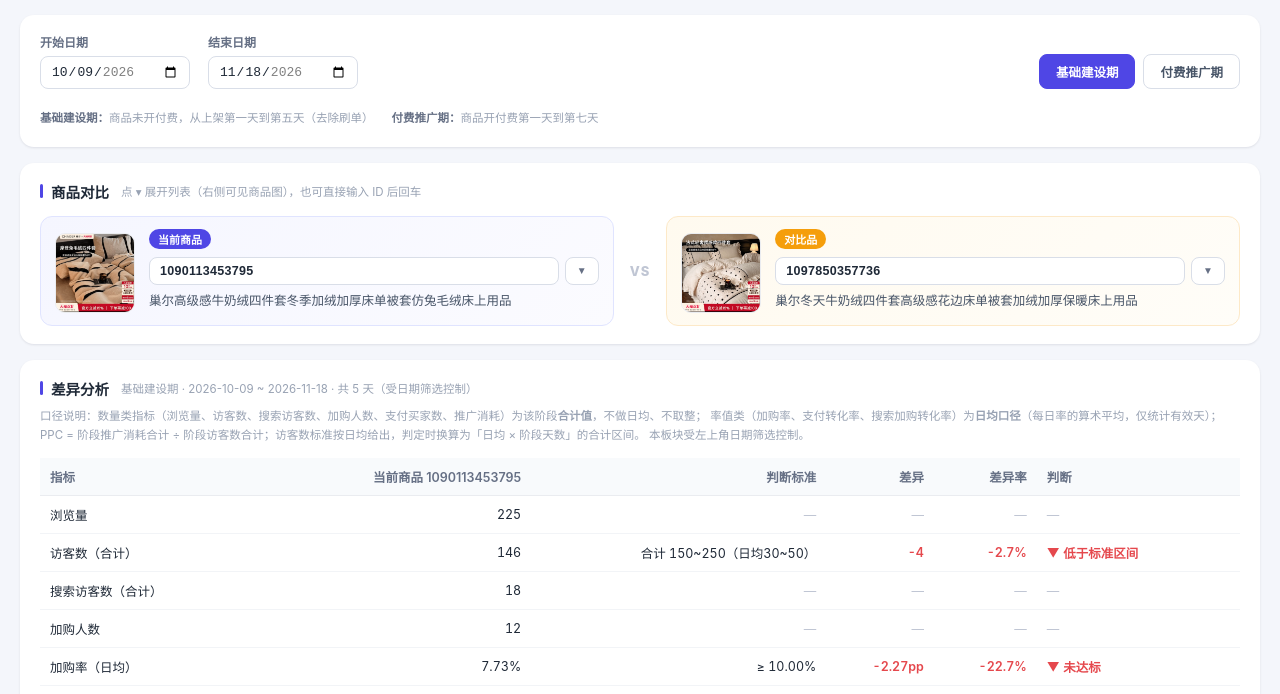
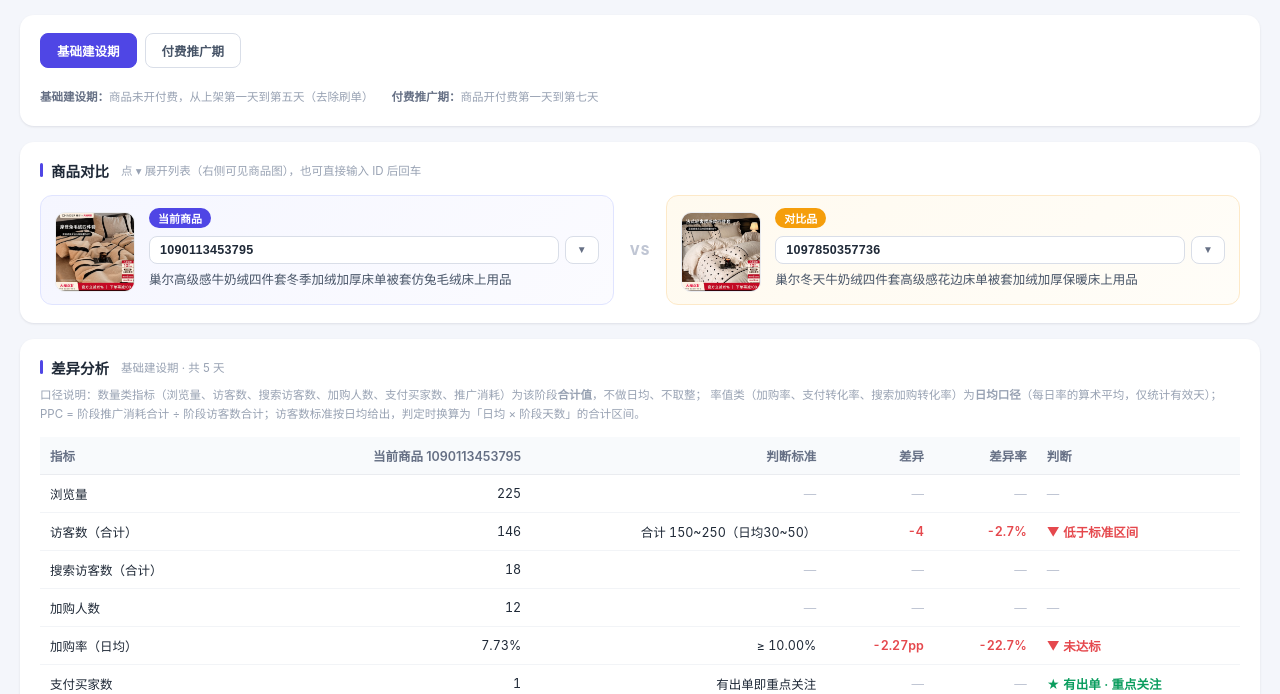
Before and after one commit to Puffbird-boop/myweb, a plain HTML site: page index.html in a window 1280 px wide. Shown: the part 80-774 px from the top of the page. Drawn offline with Linux system fonts and the light colour scheme.

Commit message:
Update index.html

```diff
--- a/index.html
+++ b/index.html
@@ -29,11 +29,7 @@
   .chart-filter:focus{border-color:#4f46e5; box-shadow:0 0 0 2px rgba(79,70,229,.1)}
 
   .filters{display:flex;gap:18px;align-items:flex-end;flex-wrap:wrap}
-  .filters label{display:flex;flex-direction:column;gap:6px;font-size:12px;color:#667085;font-weight:600}
-  .filters input{padding:7px 10px;border:1px solid #d9dee8;border-radius:8px;
-        font-size:13px;color:#1f2937;background:#fff;outline:none;min-width:150px}
-  .filters input:focus{border-color:#4f46e5;box-shadow:0 0 0 3px rgba(79,70,229,.1)}
-  .quick{display:flex;gap:8px;margin-left:auto;flex-wrap:wrap}
+  .quick{display:flex;gap:8px;flex-wrap:wrap}
   .quick button{padding:7px 16px;border:1px solid #d9dee8;background:#fff;border-radius:8px;
         cursor:pointer;font-size:12.5px;color:#475467;transition:.15s;font-family:inherit;font-weight:600}
   .quick button:hover{border-color:#4f46e5;color:#4f46e5;background:#f5f6ff}
@@ -138,8 +134,6 @@
   </header>
 
   <div class="card filters">
-    <label>开始日期<input type="date" id="startDate"></label>
-    <label>结束日期<input type="date" id="endDate"></label>
     <div class="quick" id="phaseSwitch">
       <button data-phase="base" class="on">基础建设期</button>
       <button data-phase="paid">付费推广期</button>
@@ -165,7 +159,6 @@
       口径说明：数量类指标（浏览量、访客数、搜索访客数、加购人数、支付买家数、推广消耗）为该阶段<b>合计值</b>，不做日均、不取整；
       率值类（加购率、支付转化率、搜索加购转化率）为<b>日均口径</b>（每日率的算术平均，仅统计有效天）；
       PPC = 阶段推广消耗合计 ÷ 阶段访客数合计；访客数标准按日均给出，判定时换算为「日均 × 阶段天数」的合计区间。
-      本板块受左上角日期筛选控制。
     </div>
     <table class="tbl" id="diffTable"></table>
   </div>
@@ -240,7 +233,7 @@
   </div>
 
   <div class="card">
-    <h2>分日明细 <small>按筛选区间与当前商品展示</small></h2>
+    <h2>分日明细 <small>按当前商品展示全部数据</small></h2>
     <div class="scroll">
       <table class="tbl sticky" id="detailTable"></table>
     </div>
@@ -429,12 +422,7 @@ const PRODUCTS = {
   '1092440033491': '巢尔仿貂绒四件套冬天加厚保暖牛奶珊瑚绒床单被套高级感床品套件'
 };
 
-const ALL_DATES = [...new Set(RAW.map(r => r.d))].sort();
-const MIN_DATE = ALL_DATES[0], MAX_DATE = ALL_DATES[ALL_DATES.length - 1];
-
 const state = {
-  start: MIN_DATE,
-  end: MAX_DATE,
   phase: 'base',
   pid: '1090113453795',
   cmpId: '1097850357736'
@@ -445,10 +433,6 @@ const fmtInt   = v => (v || 0).toLocaleString('zh-CN');
 const fmtPct   = v => (v * 100).toFixed(2) + '%';
 const fmtMoney = v => '¥' + (v || 0).toLocaleString('zh-CN', {minimumFractionDigits:2, maximumFractionDigits:2});
 
-function fmtDate(d){
-  const y = d.getFullYear(), m = String(d.getMonth()+1).padStart(2,'0'), dd = String(d.getDate()).padStart(2,'0');
-  return `${y}-${m}-${dd}`;
-}
 function dailyAvg(rows, fn){
   const vals = [];
   rows.forEach(r => {
@@ -506,11 +490,9 @@ function aggregate(rows){
   return a;
 }
 
-function aggregatePhase(id, phase, start, end){
+function aggregatePhase(id, phase){
   const map = phaseInfoOf(id);
   let rows = RAW.filter(r => r.id === id && map[r.d] && map[r.d].phase === phase);
-  if (start) rows = rows.filter(r => r.d >= start);
-  if (end) rows = rows.filter(r => r.d <= end);
   rows = rows.slice().sort((a, b) => a.d < b.d ? -1 : 1);
 
   const a = aggregate(rows);
@@ -522,7 +504,7 @@ function aggregatePhase(id, phase, start, end){
 }
 
 function rowsOf(id){
-  return RAW.filter(r => r.id === id && r.d >= state.start && r.d <= state.end);
+  return RAW.filter(r => r.id === id);
 }
 
 /* ==================== 图片 ==================== */
@@ -1032,14 +1014,14 @@ function evaluate(it, v, hasV, cur){
 function renderDiffTable(){
   const phase = state.phase;
   const phaseName = phase === 'base' ? '基础建设期' : '付费推广期';
-  const cur  = aggregatePhase(state.pid, phase, state.start, state.end);
+  const cur  = aggregatePhase(state.pid, phase);
   const list = STANDARDS[phase];
 
   const noteEl = document.getElementById('diffNote');
   if (noteEl){
     noteEl.textContent = cur.days > 0
-      ? `${phaseName} · ${state.start} ~ ${state.end} · 共 ${cur.days} 天（受日期筛选控制）`
-      : `${phaseName}在所选日期范围内无数据`;
+      ? `${phaseName} · 共 ${cur.days} 天`
+      : `${phaseName}暂无数据`;
   }
 
   let html = `<thead><tr>
@@ -1052,7 +1034,7 @@ function renderDiffTable(){
   </tr></thead><tbody>`;
 
   if (cur.days === 0){
-    html += `<tr><td colspan="6" class="empty">该商品在${phaseName}所选日期范围内暂无数据</td></tr>`;
+    html += `<tr><td colspan="6" class="empty">该商品在${phaseName}暂无数据</td></tr>`;
   } else {
     list.forEach(it => {
       const v = cur[it.key];
@@ -1090,7 +1072,6 @@ function renderCharts(){
     (p.phase === 'base' ? cmpBase : cmpPaid)[p.day] = r;
   });
 
-  // 改为从筛选后的数据中提取当前存在的天数，确保图表跟随日期筛选联动
   const baseDays = new Set([...Object.keys(curBase).map(Number), ...Object.keys(cmpBase).map(Number)]);
   const paidDays = new Set([...Object.keys(curPaid).map(Number), ...Object.keys(cmpPaid).map(Number)]);
   const baseArr = [...baseDays].sort((a, b) => a - b);
@@ -1183,7 +1164,7 @@ function renderDetail(){
   </tr></thead><tbody>`;
 
   if (rows.length === 0){
-    html += `<tr><td colspan="14" class="empty">该商品在所选日期区间内无数据</td></tr>`;
+    html += `<tr><td colspan="14" class="empty">该商品暂无数据</td></tr>`;
   }
 
   rows.forEach(r => {
@@ -1217,54 +1198,15 @@ function renderDetail(){
   document.getElementById('detailTable').innerHTML = html;
 }
 
-/* ==================== 日期边界 ==================== */
-function availableRange(){
-  const ids = [state.pid, state.cmpId];
-  const set = new Set();
-  RAW.forEach(r => { if (ids.includes(r.id)) set.add(r.d); });
-  const arr = [...set].sort();
-  return arr.length ? {min: arr[0], max: arr[arr.length - 1]} : {min: MIN_DATE, max: MAX_DATE};
-}
-
-function syncDateBounds(){
-  const {min, max} = availableRange();
-  const si = document.getElementById('startDate');
-  const ei = document.getElementById('endDate');
-  si.min = min; si.max = max;
-  ei.min = min; ei.max = max;
-  if (state.start < min || state.start > max) state.start = min;
-  if (state.end   < min || state.end   > max) state.end   = max;
-  if (state.start > state.end) state.start = state.end;
-  si.value = state.start;
-  ei.value = state.end;
-}
-
 /* ==================== 主渲染 ==================== */
 function render(){
   renderProducts();
-  syncDateBounds();
   renderDiffTable();
   renderCharts();
   renderDetail();
 }
 
 function init(){
-  const si = document.getElementById('startDate');
-  const ei = document.getElementById('endDate');
-
-  si.addEventListener('change', () => {
-    if (!si.value) return;
-    state.start = si.value > state.end ? state.end : si.value;
-    si.value = state.start;
-    render();
-  });
-  ei.addEventListener('change', () => {
-    if (!ei.value) return;
-    state.end = ei.value < state.start ? state.start : ei.value;
-    ei.value = state.end;
-    render();
-  });
-
   document.querySelectorAll('#phaseSwitch button').forEach(btn => {
     btn.addEventListener('click', () => {
       document.querySelectorAll('#phaseSwitch button').forEach(b => b.classList.remove('on'));
```
